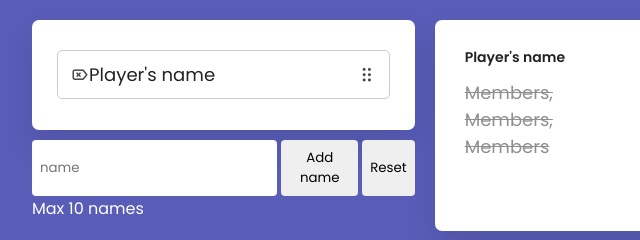
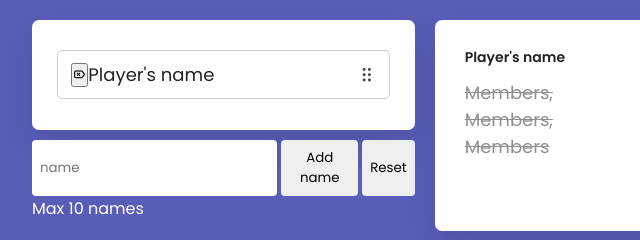
Before and after one commit to gama-y/generate-team, a plain HTML site: page index.html in a window 1280 px wide. Shown: the full height of the page, 108-748 px from the left. Drawn offline with nearby package versions, Linux system fonts and the light colour scheme.

Commit message:
Update index.html

```diff
--- a/index.html
+++ b/index.html
@@ -14,7 +14,7 @@
         <ul class="sortable-list">
           <li class="item demo" draggable="true">
             <div class="details">
-              <i class="uil uil-cancel remove-self"></i>
+              <button type="button" class="uil uil-cancel remove-self"></button>
               <span>Player's name</span>
             </div>
             <i class="uil uil-draggabledots"></i>
```
